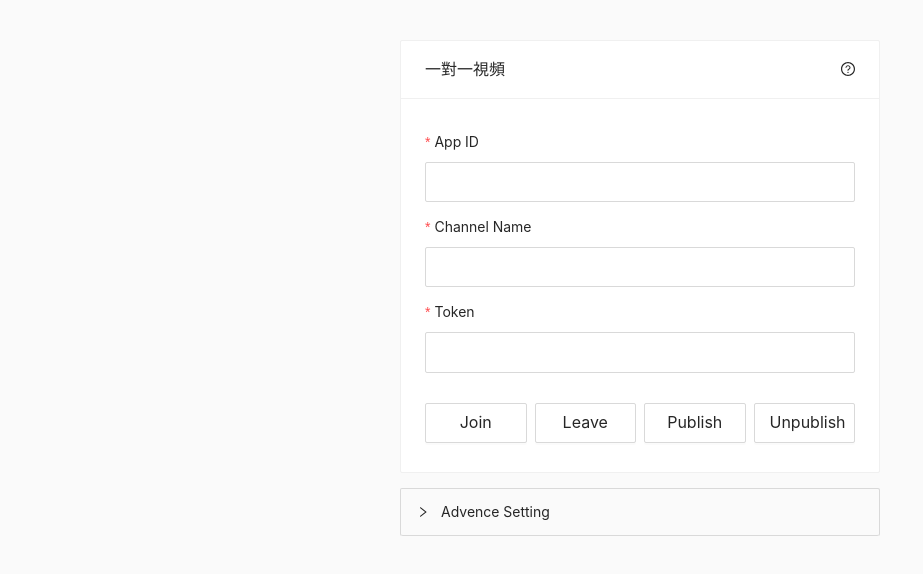
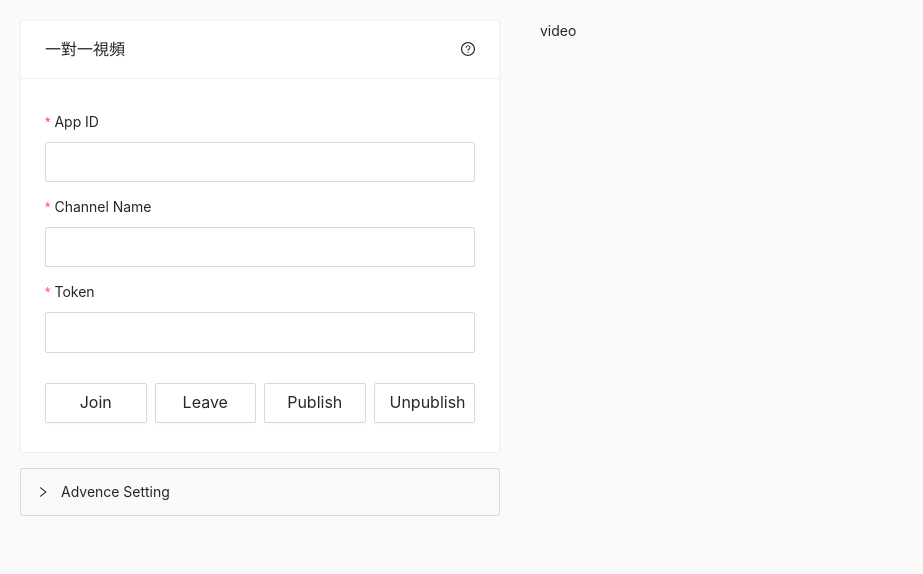
Before and after one commit to summerchen0101/Agora-Video-Call, a React app: page / in a window 1280 px wide. Shown: the top 574 px of the page, without its empty margins (0-923 px from the left). Built offline with nearby package versions, Linux system fonts and the light colour scheme; what agora-rtc-sdk, agoran-awe would draw is missing.

Commit message:
grid style for videos

```diff
--- a/src/components/App.tsx
+++ b/src/components/App.tsx
@@ -6,6 +6,7 @@ import AdvanceForm from './AdvanceForm';
 import styled from 'styled-components';
 
 import AgoraRTC from 'agora-rtc-sdk';
+import { Row, Col } from 'antd';
 
 console.log(
   'agora sdk version: ' +
@@ -17,15 +18,14 @@ console.log(
 const { Panel } = Collapse;
 
 const CardWrapper = styled(Card)`
-  width: 480px;
   background-color: #fff;
-  margin-top: 40px;
   margin-bottom: 15px;
 `;
 
 const App: React.FC = () => {
   return (
-    <>
+    <div style={{ display: 'flex' }}>
+      <div style={{ width: 480, margin: 20 }}>
         <CardWrapper title="一對一視頻" extra={<QuestionCircleOutlined />}>
           <BasicFrom />
         </CardWrapper>
@@ -34,7 +34,9 @@ const App: React.FC = () => {
             <AdvanceForm />
           </Panel>
         </Collapse>
-    </>
+      </div>
+      <div style={{ flex: 1, margin: 20 }}>video</div>
+    </div>
   );
 };
 
--- a/src/utils/global-style.ts
+++ b/src/utils/global-style.ts
@@ -1,9 +1,8 @@
 import { createGlobalStyle } from 'styled-components';
 
 export default createGlobalStyle`
-  body, html {
+  body, html, #root {
     background-color: #fafafa;
-    display: flex;
-    justify-content: center;
+    height: 100vh;
   }
 `;
```
Lines whose indentation alone changed are shown as unchanged.
